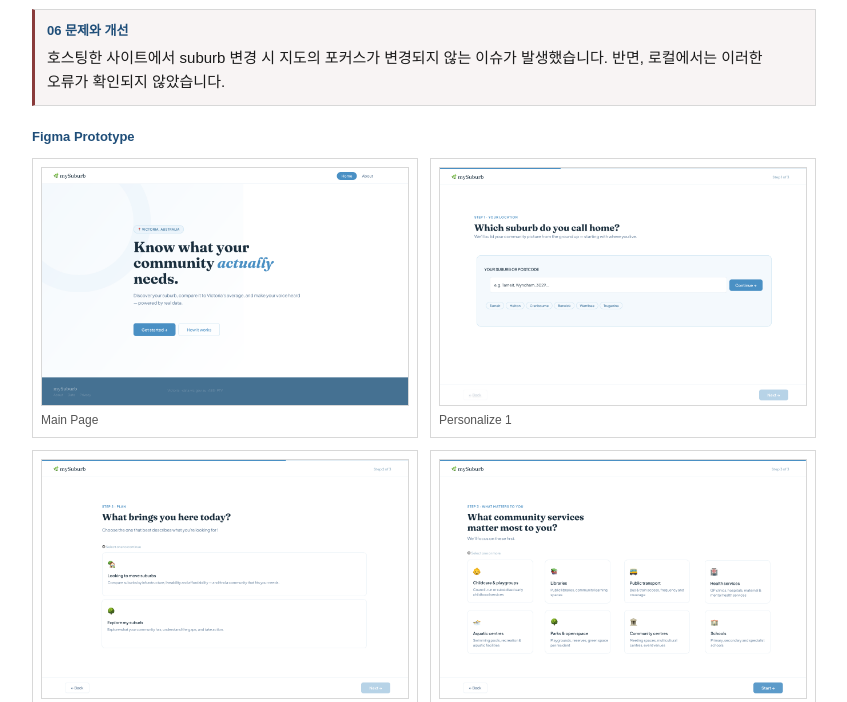
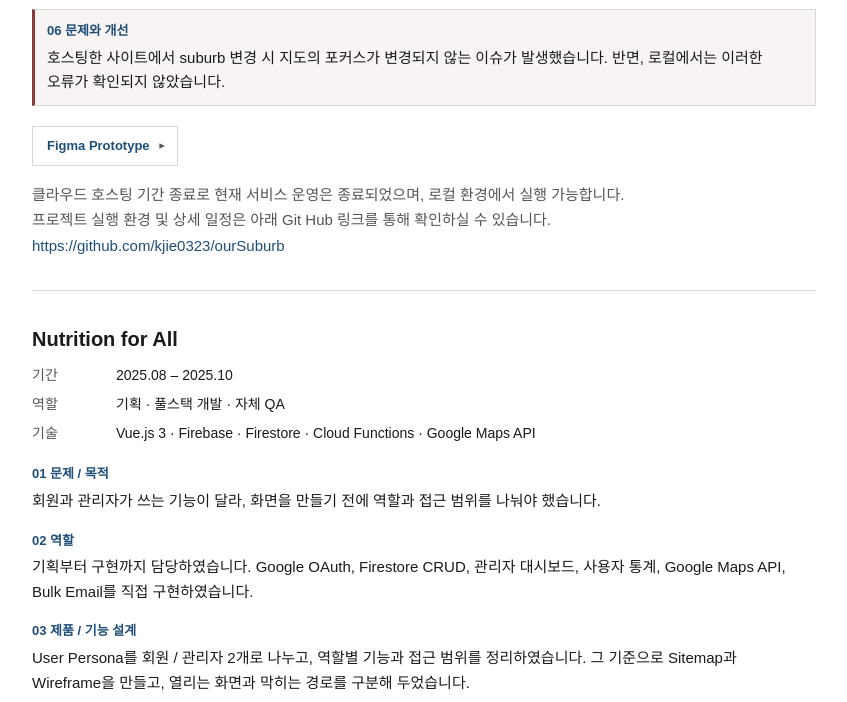
Before and after one commit to jkim0092/qa-portfolio, a plain HTML site: page index.html in a window 1280 px wide. Shown: the part 2540-3242 px from the top of the page, without its empty margins (216-1063 px from the left). Drawn offline with Linux system fonts and the light colour scheme.

Commit message:
Hide Figma prototypes behind a toggle button.

```diff
--- a/index.html
+++ b/index.html
@@ -130,8 +130,8 @@
           <h4>06 문제와 개선</h4>
           <p>호스팅한 사이트에서 suburb 변경 시 지도의 포커스가 변경되지 않는 이슈가 발생했습니다. 반면, 로컬에서는 이러한 오류가 확인되지 않았습니다.</p>
         </div>
-        <div class="proto">
-          <h4>Figma Prototype</h4>
+        <details class="proto">
+          <summary>Figma Prototype</summary>
           <div class="proto-grid">
             <figure>
               <a href="images/prototypes/oursuburb/main-page.png" target="_blank" rel="noopener"><img src="images/prototypes/oursuburb/main-page.png" alt="ourSuburb Main Page"></a>
@@ -174,7 +174,7 @@
               <figcaption>Event</figcaption>
             </figure>
           </div>
-        </div>
+        </details>
         <p class="repo-note">클라우드 호스팅 기간 종료로 현재 서비스 운영은 종료되었으며, 로컬 환경에서 실행 가능합니다.<br>프로젝트 실행 환경 및 상세 일정은 아래 Git Hub 링크를 통해 확인하실 수 있습니다.<br><a href="https://github.com/kjie0323/ourSuburb">https://github.com/kjie0323/ourSuburb</a></p>
       </article>
 
@@ -235,8 +235,8 @@
           <h4>06 문제와 개선</h4>
           <p>필터를 적용한 뒤 현재 선택된 조건이 화면에 남지 않았습니다. 문제의 심각도를 정리하고, 선택된 필터가 보이도록 개선안을 작성하였습니다.</p>
         </div>
-        <div class="proto">
-          <h4>Figma Prototype</h4>
+        <details class="proto">
+          <summary>Figma Prototype</summary>
           <div class="proto-grid proto-grid-mobile">
             <figure>
               <a href="images/prototypes/swapaway/home-screen.png" target="_blank" rel="noopener"><img src="images/prototypes/swapaway/home-screen.png" alt="Swap Away Home Screen"></a>
@@ -315,7 +315,7 @@
               <figcaption>Profile 4</figcaption>
             </figure>
           </div>
-        </div>
+        </details>
       </article>
 
       <article class="project">
--- a/po.css
+++ b/po.css
@@ -237,17 +237,50 @@ section > p {
   margin: 20px 0 8px;
 }
 
-.proto h4 {
-  margin: 0 0 10px;
+.proto summary {
+  display: inline-flex;
+  align-items: center;
+  gap: 8px;
+  list-style: none;
+  cursor: pointer;
+  padding: 8px 14px;
+  border: 1px solid var(--line);
+  background: #fff;
+  color: var(--accent);
   font-size: 13px;
   font-weight: 700;
-  color: var(--accent);
+  user-select: none;
+}
+
+.proto summary::-webkit-details-marker {
+  display: none;
+}
+
+.proto summary::marker {
+  content: "";
+}
+
+.proto summary::after {
+  content: "▾";
+  font-size: 11px;
+  font-weight: 400;
+  color: var(--muted);
+  transform: rotate(-90deg);
+}
+
+.proto[open] summary {
+  background: var(--code-bg);
+}
+
+.proto[open] summary::after {
+  transform: none;
 }
 
 .proto-grid {
   display: grid;
   grid-template-columns: 1fr 1fr;
   gap: 12px;
+  margin-top: 12px;
 }
 
 .proto-grid-mobile {
```
Also changed, not shown: po.html (+6 -6 lines).
